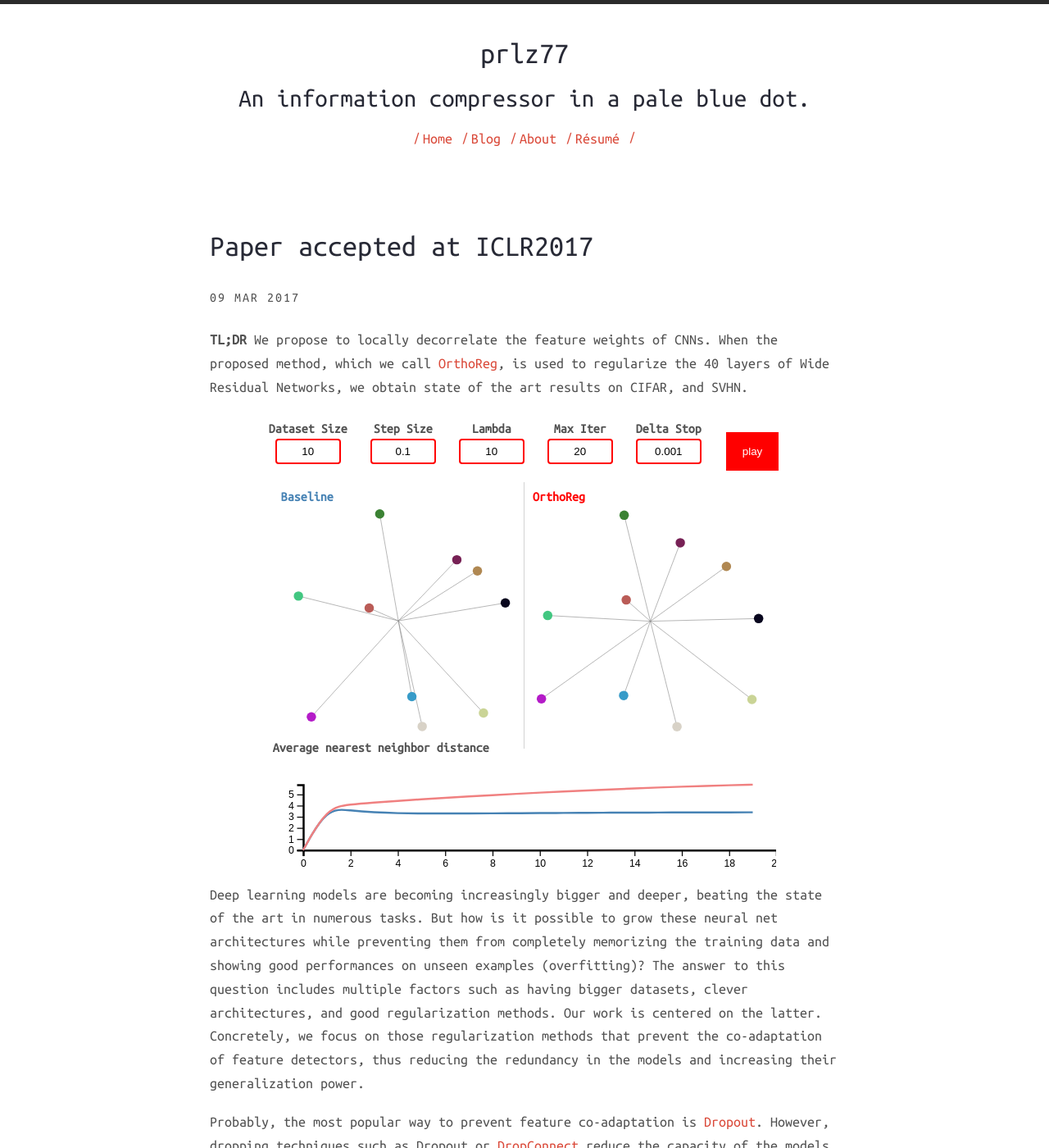
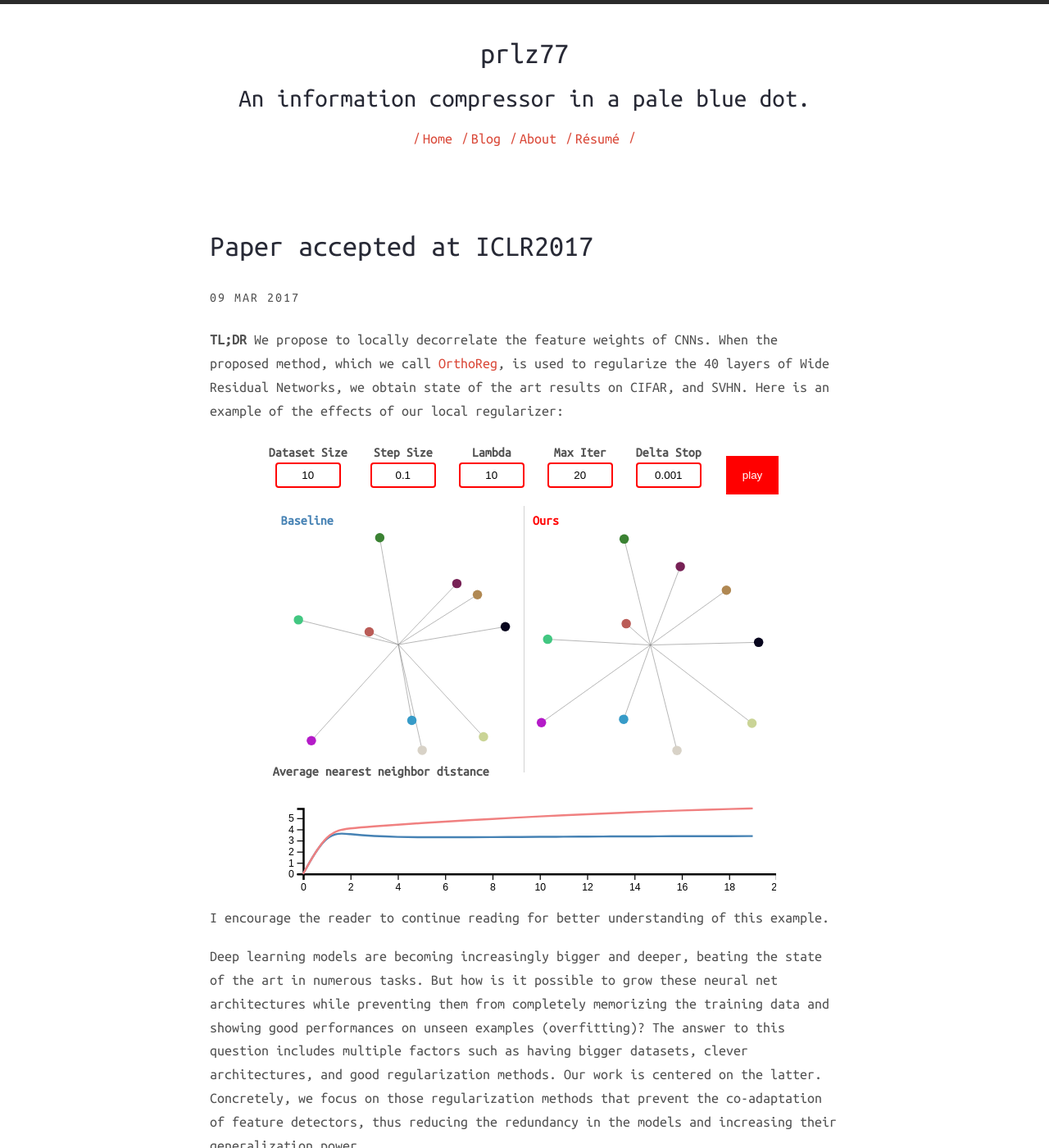
Before and after one commit to prlz77/prlz77.github.io, a Jekyll site: the page built from _posts/2017-12-11-iclr2017-stats.markdown, in a window 1280 px wide and 1400 px high. Shown: the whole window at 82% size. Built offline with Jekyll 4.4.1, drawn with Linux system fonts in a browser that asks for light colours; nearby versions of some CDN libraries; formulas are drawn with MathJax 3; comment, search, counter and statistics services are not loaded.

Commit message:
intro of the first figure

```diff
--- a/_posts/2017-12-11-iclr2017-stats.markdown
+++ b/_posts/2017-12-11-iclr2017-stats.markdown
@@ -13,7 +13,7 @@ permalink: iclr2017-paper/
 the proposed method, which we call
 [OrthoReg](https://openreview.net/pdf?id=ByOvsIqeg), is used to regularize the 40
 layers of Wide Residual Networks, we obtain state of the art results on CIFAR,
-and SVHN.
+and SVHN. Here is an example of the effects of our local regularizer:
 
 <script type="text/javascript" src="{{ site.url }}/assets/js/d3.v4.min.js"></script>
 <script type="text/javascript" src="{{ site.url }}/assets/js/numeric-1.2.6.min.js"></script>
@@ -51,7 +51,8 @@ onkeypress="if (event.keyCode == 13) {scatterStart(); }">
 <div class="graph-container">
 <div id="baseline" class="three-column" style="margin-left:10%; border-right: 1px
 solid lightgray;"><b style="color: steelblue;">Baseline</b></div>
-<div id="orthoreg" class="three-column" style="margin-right:10%;"><b style="color: red;">OrthoReg</b></div>
+<div id="orthoreg" class="three-column" style="margin-right:10%;"><b
+style="color: red;">Ours</b></div>
 <div id="angle" class="one-column" style="text-align:left;">
 <b >Average nearest neighbor distance</b></div>
 </div>
@@ -59,6 +60,8 @@ solid lightgray;"><b style="color: steelblue;">Baseline</b></div>
 }}/assets/js/iclr2017/d3-plots-min.js"></script>
 <script> document.onload = scatterStart(); </script>
 
+I encourage the reader to continue reading for better understanding of this
+example.
 <!---->
 <script type="text/x-mathjax-config">
     MathJax.Hub.Config({
```
